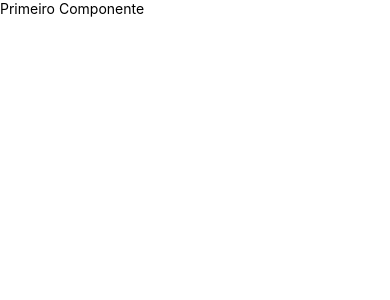
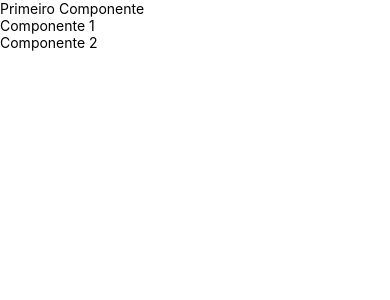
Before and after one commit to CauanDZN/exercicios-rn, a React Native app: screen / in a window 390 px wide. Shown: the top 300 px of the page. Built offline with nearby package versions, Linux system fonts and the light colour scheme.

Commit message:
feat: ecmascript module system

```diff
--- a/src/App.js
+++ b/src/App.js
@@ -1,11 +1,14 @@
 import React from "react"
 import { SafeAreaView, Text } from "react-native"
+import { Comp1, Comp2 } from "./components/Multi"
 import Primeiro from "./components/Primeiro"
 
 function App() {
     return (
         <SafeAreaView>
             <Primeiro />
+            <Comp1 />
+            <Comp2 />
         </SafeAreaView>
     )
 }
--- /dev/null
+++ b/src/components/Multi.js
@@ -0,0 +1,20 @@
+import React from "react";
+import { Text } from "react-native";
+
+export function Comp1(){
+    return(
+        <Text>Componente 1</Text>
+    )
+}
+
+export function Comp2(){
+    return(
+        <Text>Componente 2</Text>
+    )
+}
+
+export function Comp3(){
+    return(
+        <Text>Componente 3</Text>
+    )
+}
```
